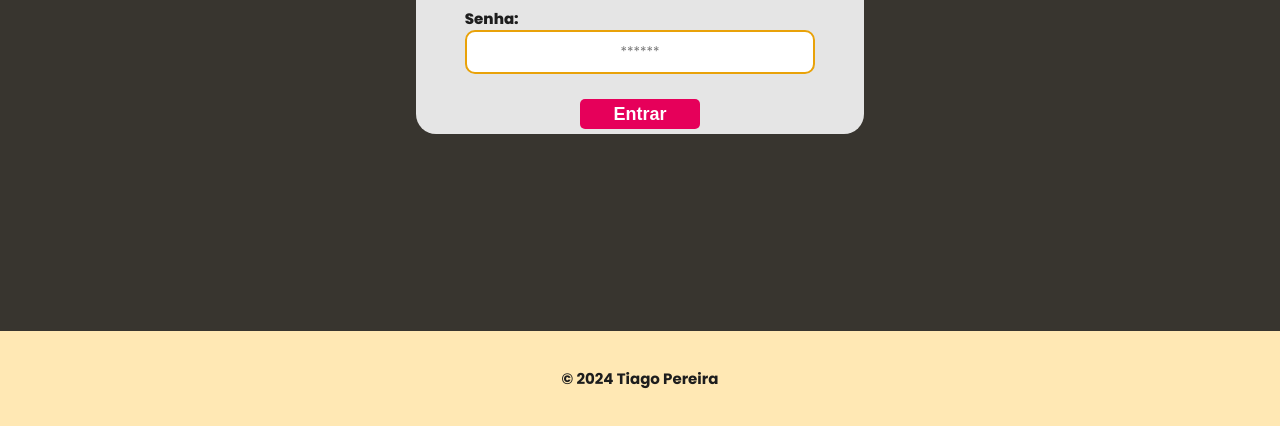
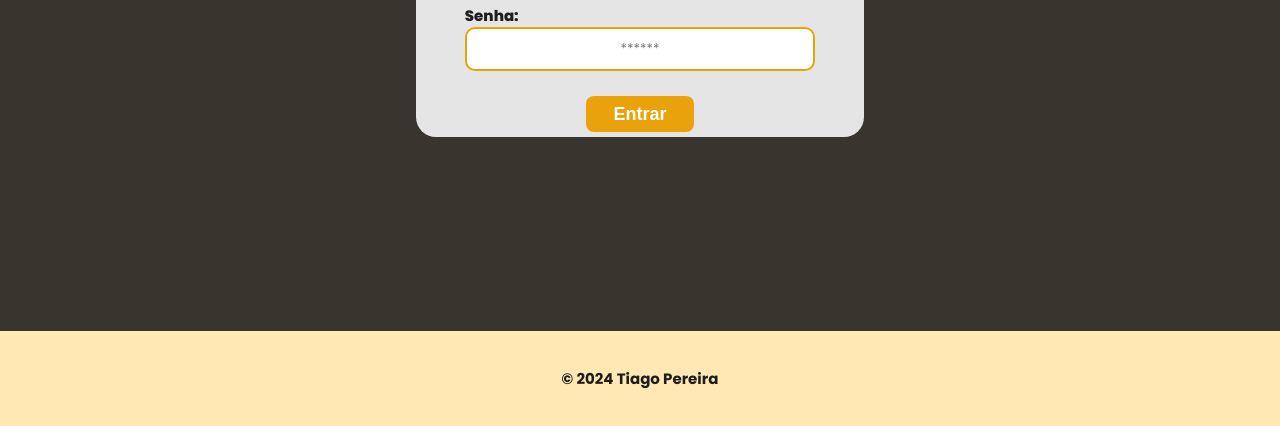
Before and after one commit to TiagoPesouzaa/Projeto-Individual, a plain HTML site: page public/login.html in a window 1280 px wide. Shown: the part 403-829 px from the top of the page. Drawn offline with Linux system fonts and the light colour scheme.

Commit message:
Arrumando botões Cadastro e Login

```diff
--- a/public/css/estilo.css
+++ b/public/css/estilo.css
@@ -277,16 +277,25 @@ background-color: #f1d68f;
 .botao {
   cursor: pointer;
   font-family: "Barlow", sans-serif;
-  border: 0;
-  border-radius: 5px;
+  border: none;
+  border-radius: 8px;
+  border: var(--TSound-Neutro-1);
+
   font-weight: 600;
   font-size: 18px;
-  color: var(--TSound-Neutro-0);
-  background-color: #e6005a;
-  width: 120px;
-  height: 30px;
+  color: #fff;
+  background-color: var(--TSound-4);
+  padding: 0.4em 1.50em;
   align-self: center;
   margin-top: 20px;
+
+  transition: ease-in-out .4s;
+}
+
+.botao:hover{
+  background-color: var(--TSound-1);
+  padding: 0.4em 1.90em;
+
 }
 
 .loading-div {
@@ -358,6 +367,8 @@ input {
   align-self: center;
   margin-top: 5px;
 }
+
+
 
 .loading-div {
   width: 50px;
```
